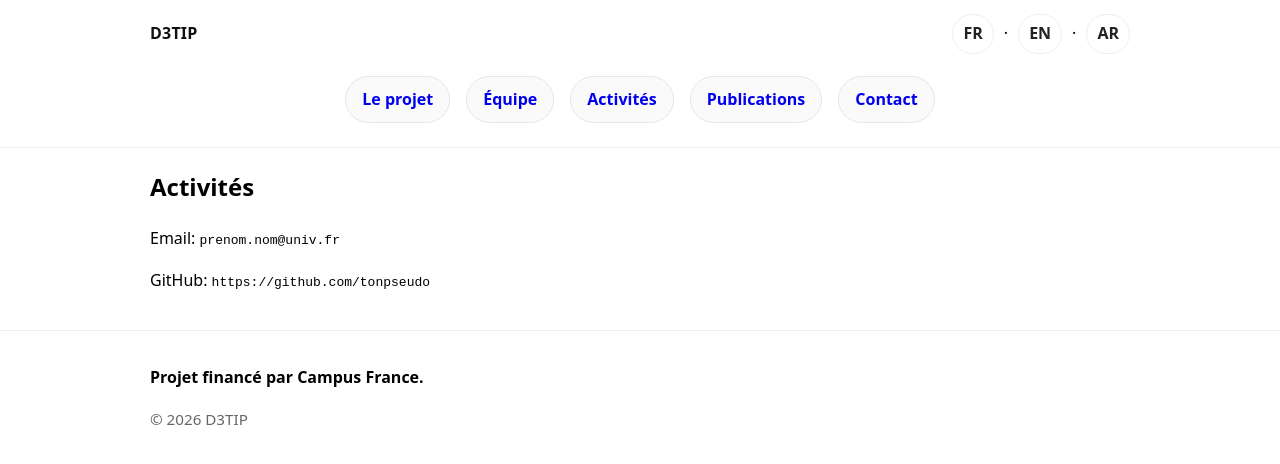
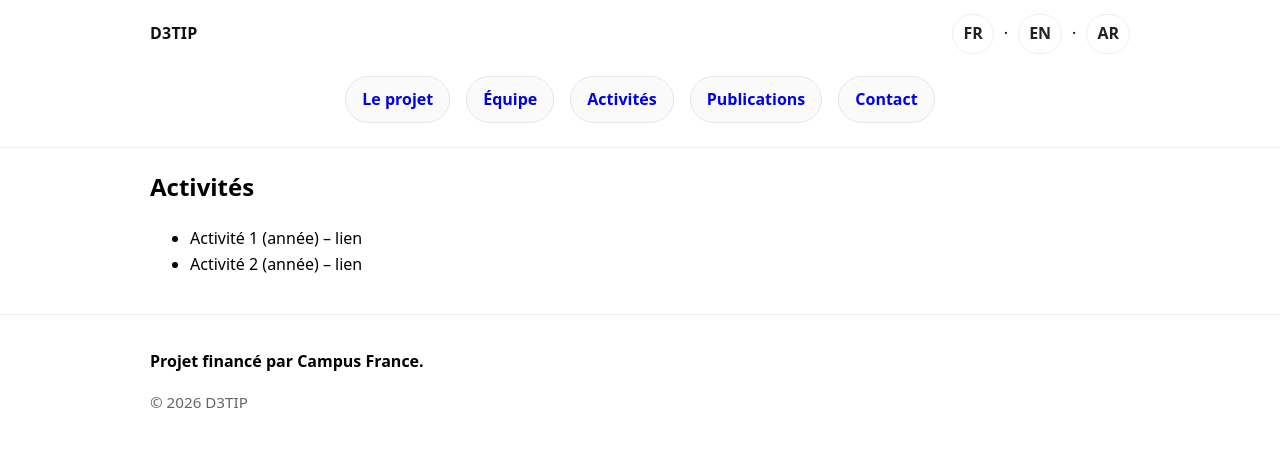
Before and after one commit to d3tip-phc-utique/d3tip-phc-utique.github.io, a Jekyll site: the page built from fr/research.md, in a window 1280 px wide. Shown: the top 464 px of the page. Built offline with Jekyll 4.4.1, drawn with Linux system fonts in a browser that asks for light colours.

Commit message:
Update research.md

```diff
--- a/fr/research.md
+++ b/fr/research.md
@@ -7,6 +7,6 @@ key: contact
 permalink: /fr/research/
 ---
 
-Email: `prenom.nom@univ.fr`
 
-GitHub: `https://github.com/tonpseudo`
+- Activité 1 (année) – lien
+- Activité 2 (année) – lien
```
